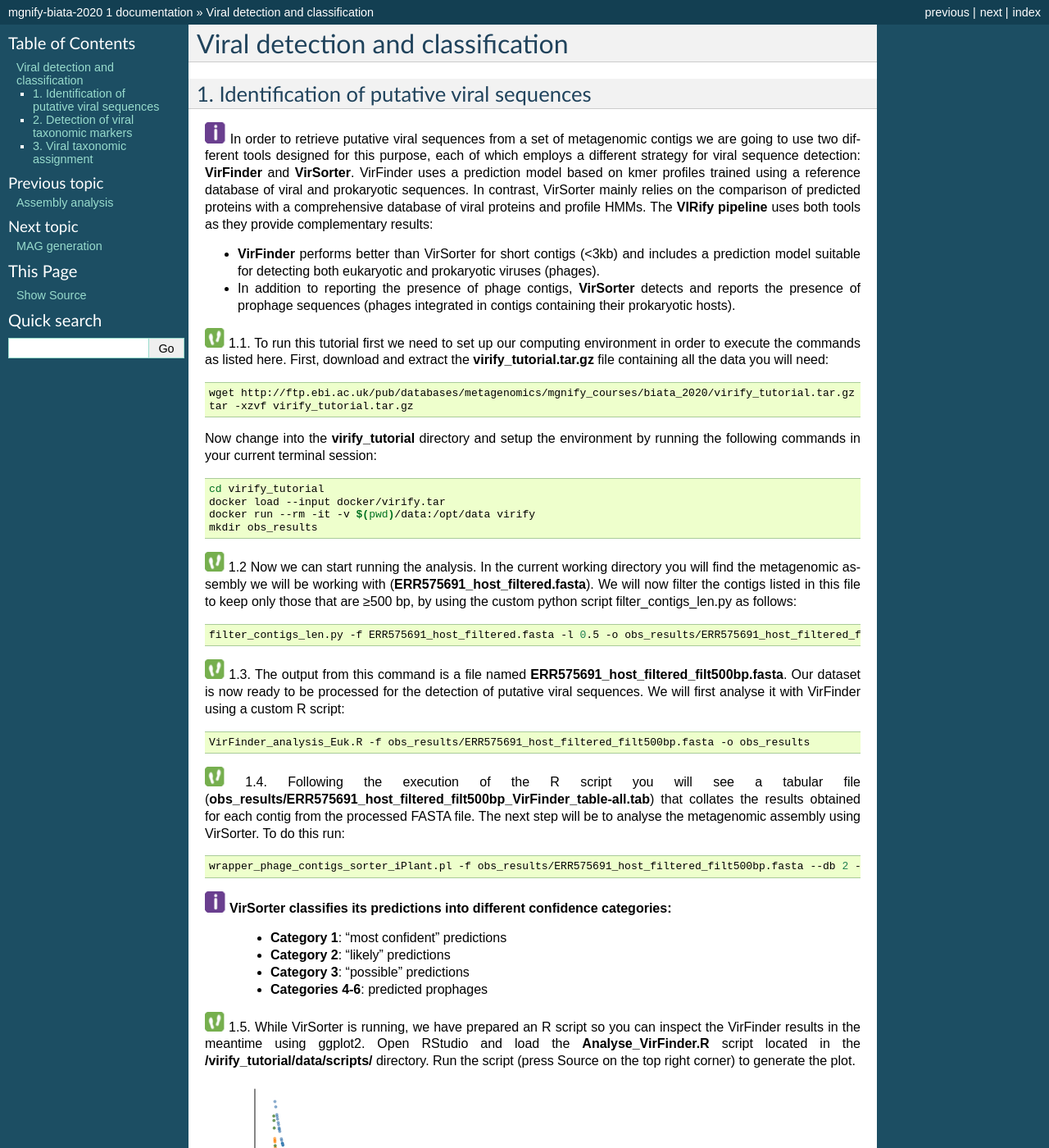
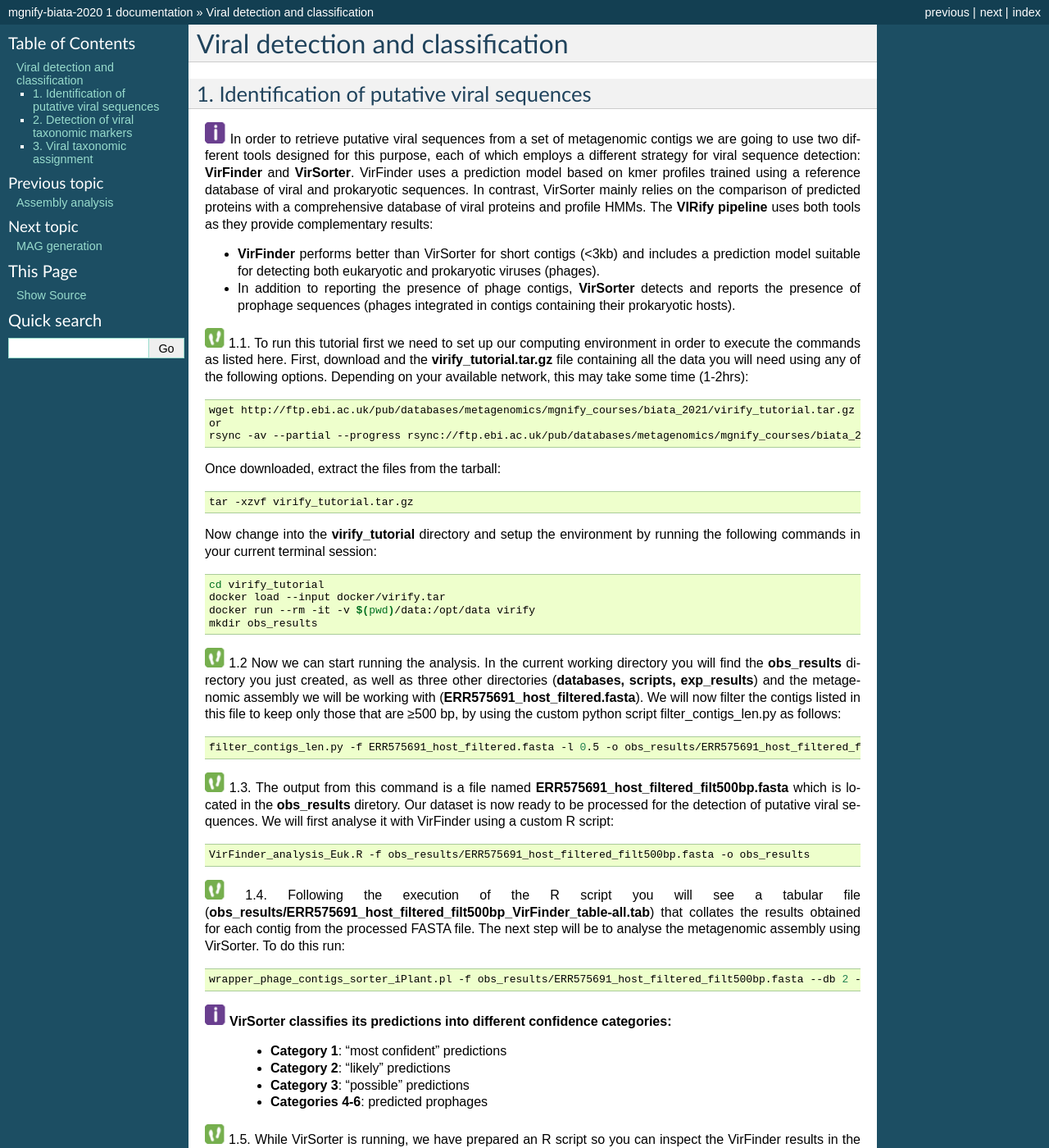
Before and after one commit to EBI-Metagenomics/mgnify-biata-2021, a Sphinx documentation site: the page built from docs/source/virify.rst, in a window 1280 px wide and 1400 px high. Shown: the whole window at 82% size. Built offline with Sphinx 7.4.7, drawn with Linux system fonts in a browser that asks for light colours.

Commit message:
update ftp location and small fixes

```diff
--- a/docs/source/virify.rst
+++ b/docs/source/virify.rst
@@ -11,11 +11,18 @@ Viral detection and classification
 
 •	In addition to reporting the presence of phage contigs, **VirSorter** detects and reports the presence of prophage sequences (phages integrated in contigs containing their prokaryotic hosts).
 
-|image3|\  1.1. To run this tutorial first we need to set up our computing environment in order to execute the commands as listed here. First, download and extract the **virify_tutorial.tar.gz** file containing all the data you will need:
+|image3|\  1.1. To run this tutorial first we need to set up our computing environment in order to execute the commands as listed here. First, download and the **virify_tutorial.tar.gz** file containing all the data you will need using any of the following options. Depending on your available network, this may take some time (1-2hrs):
 
 .. code-block:: bash
 
-    wget http://ftp.ebi.ac.uk/pub/databases/metagenomics/mgnify_courses/biata_2020/virify_tutorial.tar.gz
+    wget http://ftp.ebi.ac.uk/pub/databases/metagenomics/mgnify_courses/biata_2021/virify_tutorial.tar.gz
+    or
+    rsync -av --partial --progress rsync://ftp.ebi.ac.uk/pub/databases/metagenomics/mgnify_courses/biata_2021/virify_tutorial.tar.gz .
+
+Once downloaded, extract the files from the tarball:
+
+.. code-block:: bash
+
     tar -xzvf virify_tutorial.tar.gz
 
 Now change into the **virify_tutorial** directory and setup the environment by running the following commands in your current terminal session:
@@ -27,13 +34,13 @@ Now change into the **virify_tutorial** directory and setup the environment by r
     docker run --rm -it -v $(pwd)/data:/opt/data virify
     mkdir obs_results
 
-|image3|\  1.2 Now we can start running the analysis. In the current working directory you will find the metagenomic assembly we will be working with (**ERR575691_host_filtered.fasta**). We will now filter the contigs listed in this file to keep only those that are ≥500 bp, by using the custom python script filter_contigs_len.py as follows:
+|image3|\  1.2 Now we can start running the analysis. In the current working directory you will find the **obs_results** directory you just created, as well as three other directories (**databases, scripts, exp_results**) and the metagenomic assembly we will be working with (**ERR575691_host_filtered.fasta**). We will now filter the contigs listed in this file to keep only those that are ≥500 bp, by using the custom python script filter_contigs_len.py as follows:
 
 .. code-block:: bash
 
     filter_contigs_len.py -f ERR575691_host_filtered.fasta -l 0.5 -o obs_results/ERR575691_host_filtered_filt500bp.fasta
 
-|image3|\  1.3. The output from this command is a file named **ERR575691_host_filtered_filt500bp.fasta**. Our dataset is now ready to be processed for the detection of putative viral sequences. We will first analyse it with VirFinder using a custom R script:
+|image3|\  1.3. The output from this command is a file named **ERR575691_host_filtered_filt500bp.fasta** which is located in the **obs_results** diretory. Our dataset is now ready to be processed for the detection of putative viral sequences. We will first analyse it with VirFinder using a custom R script:
 
 .. code-block:: bash
 
```
